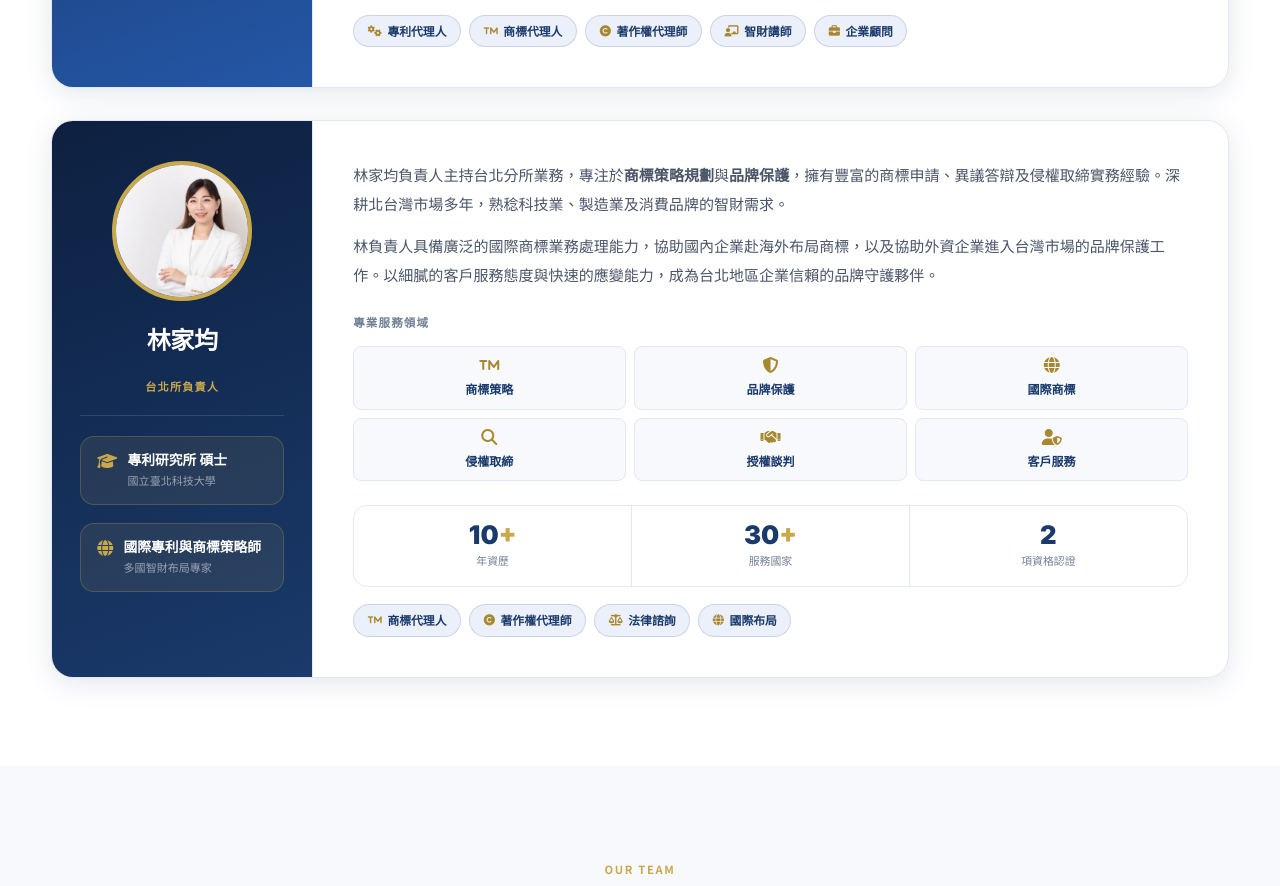
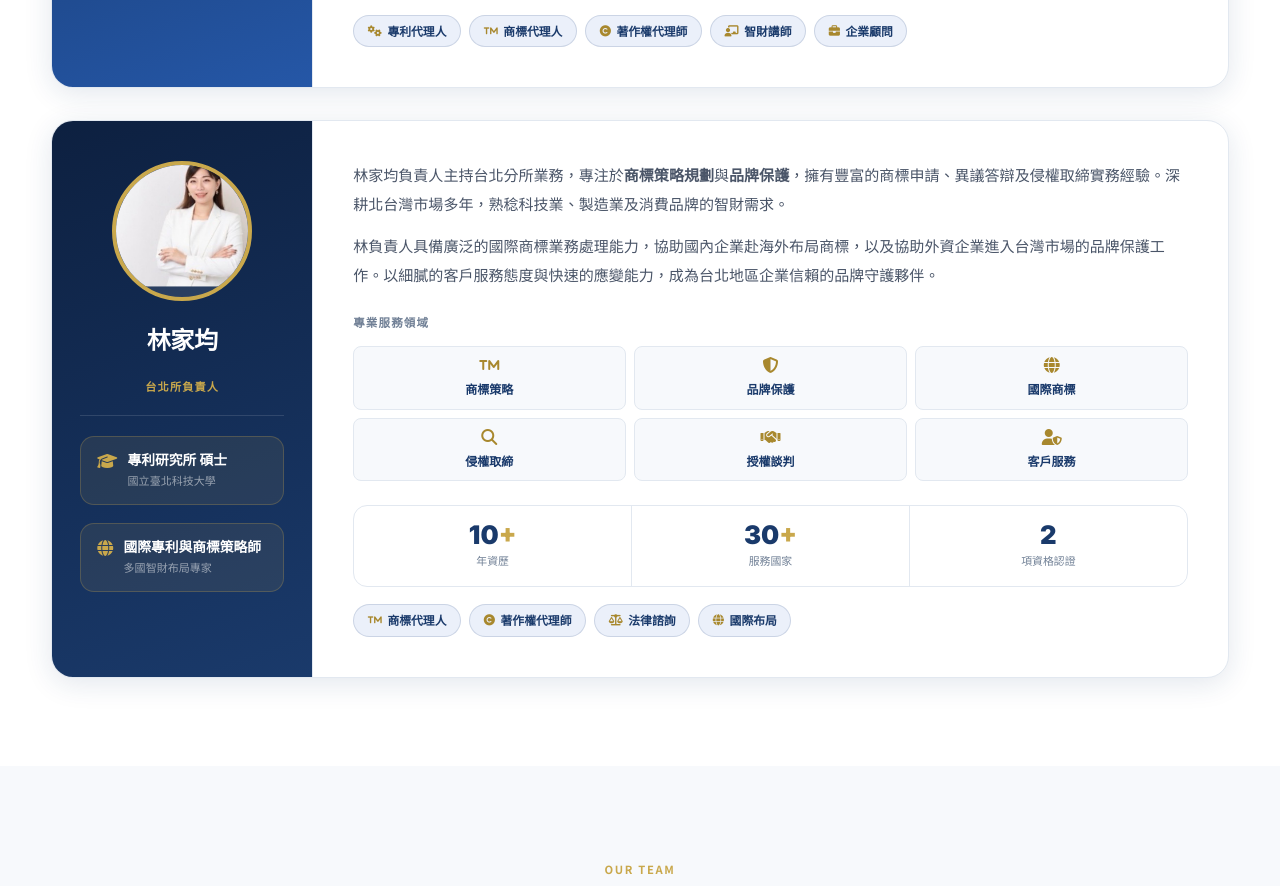
Before and after one commit to ysjoin-svg/ysipo-website, a plain HTML site: page about.html in a window 1280 px wide. Shown: the part 2573-3459 px from the top of the page. Drawn offline with Linux system fonts and the light colour scheme.

Commit message:
林家均照片再上移半個頭高度

```diff
--- a/about.html
+++ b/about.html
@@ -209,7 +209,7 @@
       <!-- ── 林家均 ── -->
       <div class="principal-full-card fade-up" style="transition-delay:.15s">
         <div class="pfc-sidebar bg-b">
-          <div class="pfc-avatar-lg"><img src="assets/img/photo-lin.jpg" alt="林家均負責人" style="width:100%;height:100%;object-fit:cover;object-position:center top;transform:scale(1.5) translateY(-12%)"></div>
+          <div class="pfc-avatar-lg"><img src="assets/img/photo-lin.jpg" alt="林家均負責人" style="width:100%;height:100%;object-fit:cover;object-position:center top;transform:scale(1.5) translateY(-22%)"></div>
           <div class="pfc-name">林家均</div>
           <div class="pfc-title">台北所負責人</div>
           <div class="pfc-divider"></div>
```
